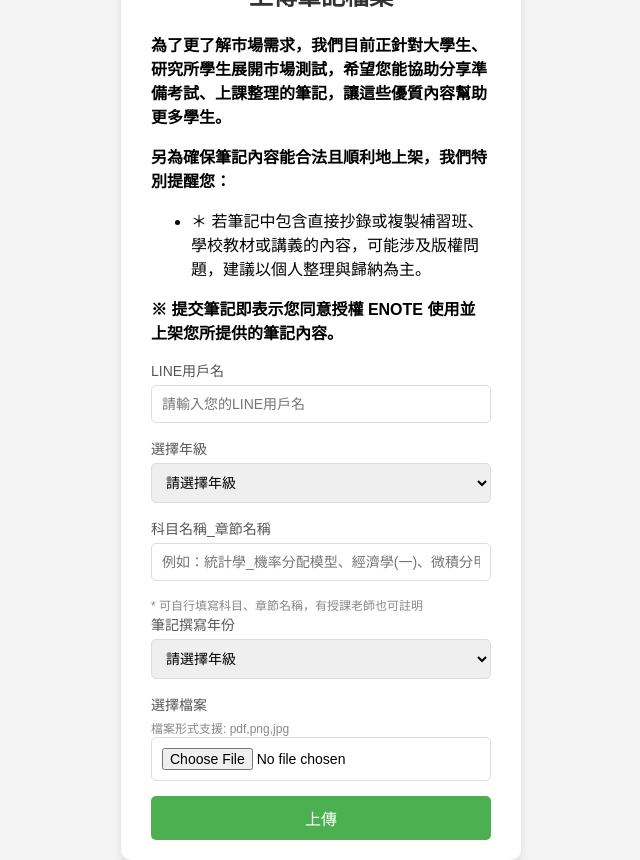
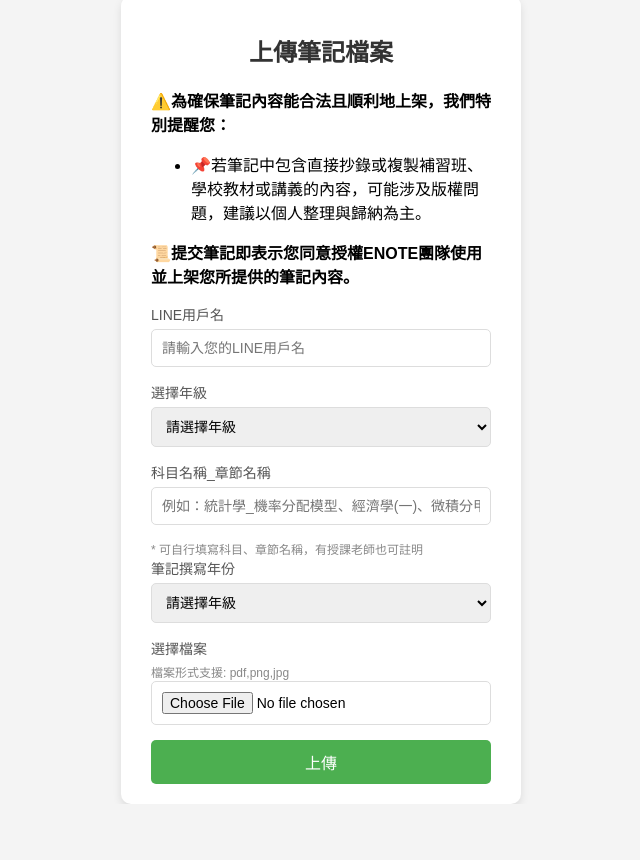
Before and after one commit to Enote-Study/Linebot, a Flask app: page /upload in a window 1280 px wide. Shown: the whole page, without its empty margins (319-959 px from the left). After the commit the page ends 804 px from the top, so only its background shows below. Run offline with Flask 3, Linux system fonts and the light colour scheme; parts of the project's set-up code (start-up, migrations or seed data) failed here and were passed over.

Commit message:
Update upload.html

```diff
--- a/templates/upload.html
+++ b/templates/upload.html
@@ -13,18 +13,16 @@
         <!-- 注意文字 -->
         <div class="notice-box">
             <p>
-                <strong>為了更了解市場需求，我們目前正針對大學生、研究所學生展開市場測試，希望您能協助分享準備考試、上課整理的筆記，讓這些優質內容幫助更多學生。</strong>
-            </p>
-            <p>
-                <strong>另為確保筆記內容能合法且順利地上架，我們特別提醒您：</strong>
+                <strong>⚠️為確保筆記內容能合法且順利地上架，我們特別提醒您：</strong>
             </p>
             <ul>
-                <li>＊ 若筆記中包含直接抄錄或複製補習班、學校教材或講義的內容，可能涉及版權問題，建議以個人整理與歸納為主。</li>
+                <li>📌若筆記中包含直接抄錄或複製補習班、學校教材或講義的內容，可能涉及版權問題，建議以個人整理與歸納為主。</li>
             </ul>
             <p>
-                <strong>※ 提交筆記即表示您同意授權 ENOTE 使用並上架您所提供的筆記內容。</strong>
+                <strong>📜提交筆記即表示您同意授權ENOTE團隊使用並上架您所提供的筆記內容。</strong>
             </p>
         </div>
+
 
         <form method="post" enctype="multipart/form-data">
 
```
